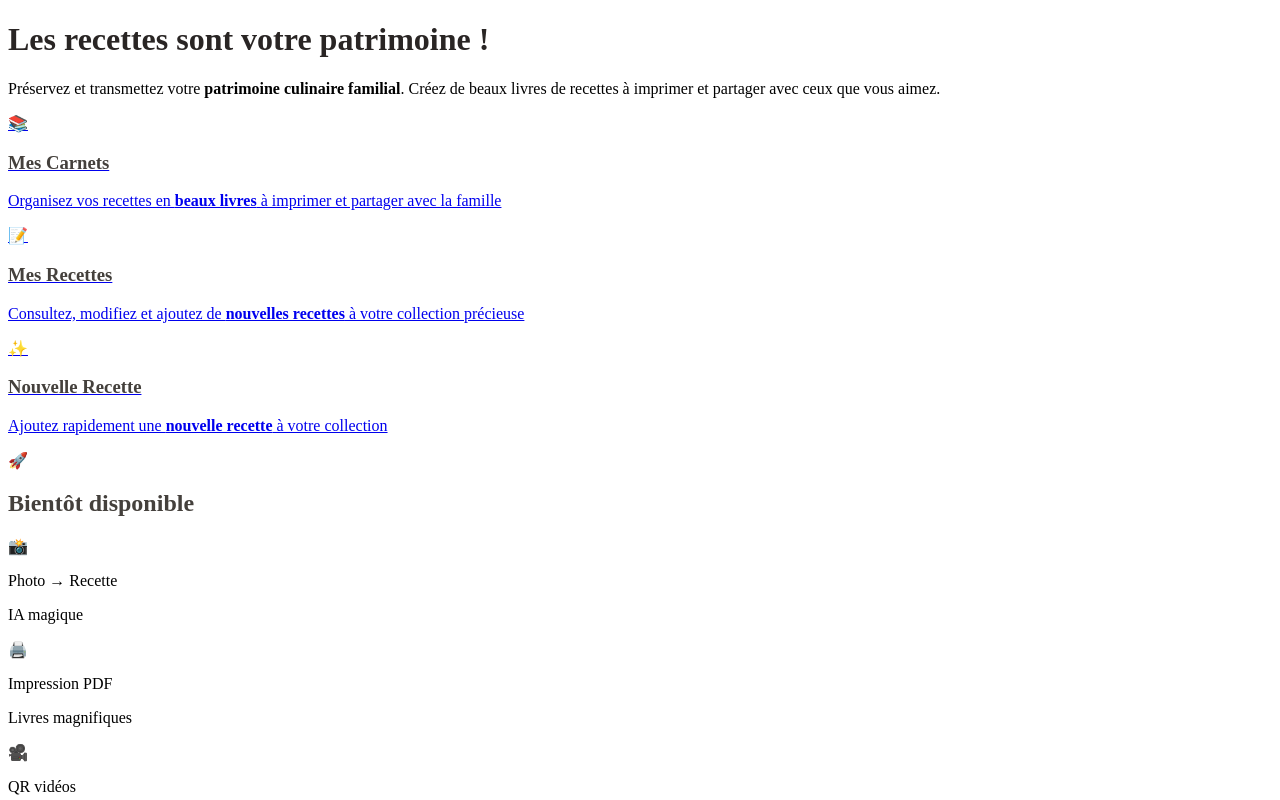
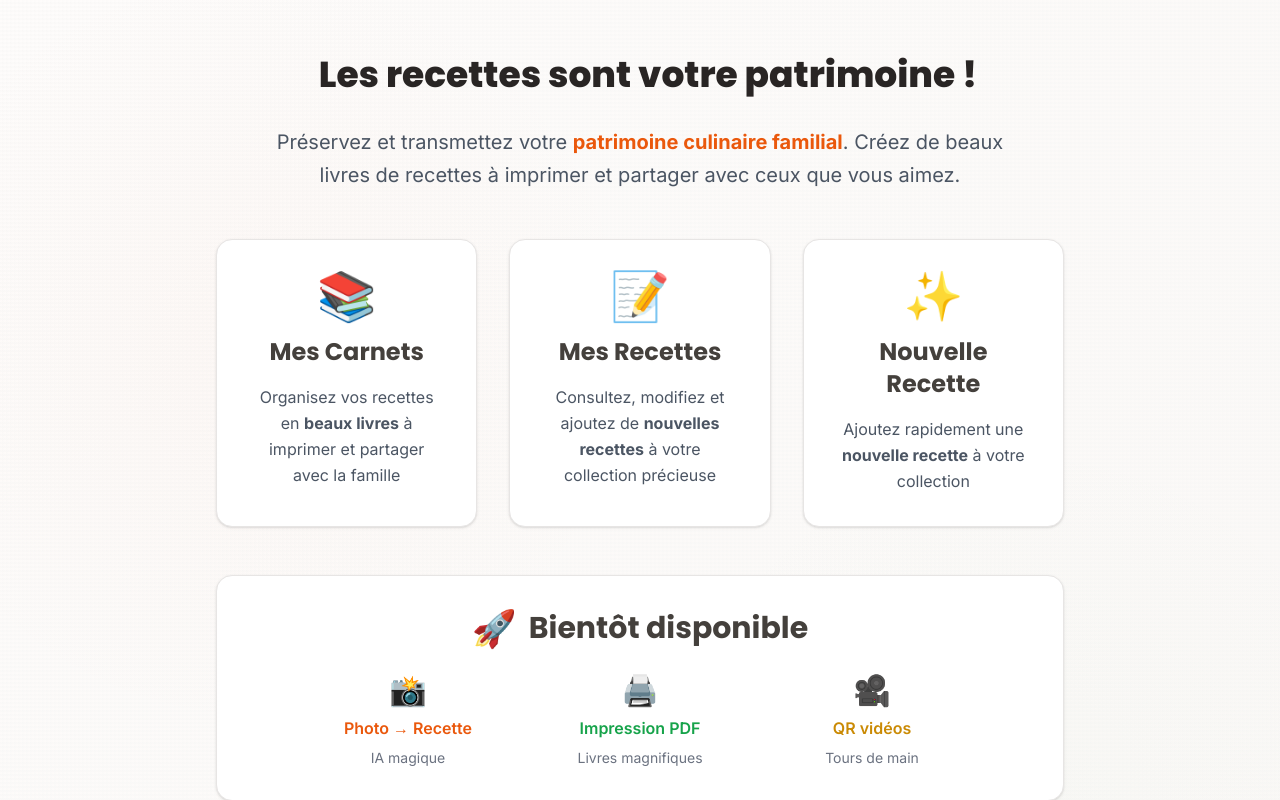
Before and after one commit to oliviertgpls-tech/Fdt-2, a Next.js app: page / in a window 1280 px wide. Shown: the top 800 px of the page. Built offline with nearby package versions, Linux system fonts and the light colour scheme.

Commit message:
Create layout.tsx

```diff
--- /dev/null
+++ b/app/layout.tsx
@@ -0,0 +1,23 @@
+import './globals.css'
+import { SessionProvider } from "next-auth/react"
+
+export const metadata = {
+  title: 'Food Memories',
+  description: 'Préservez votre patrimoine culinaire',
+}
+
+export default function RootLayout({
+  children,
+}: {
+  children: React.ReactNode
+}) {
+  return (
+    <html lang="fr">
+      <body className="min-h-screen bg-white text-gray-900">
+        <SessionProvider>
+          {children}
+        </SessionProvider>
+      </body>
+    </html>
+  )
+}
```
